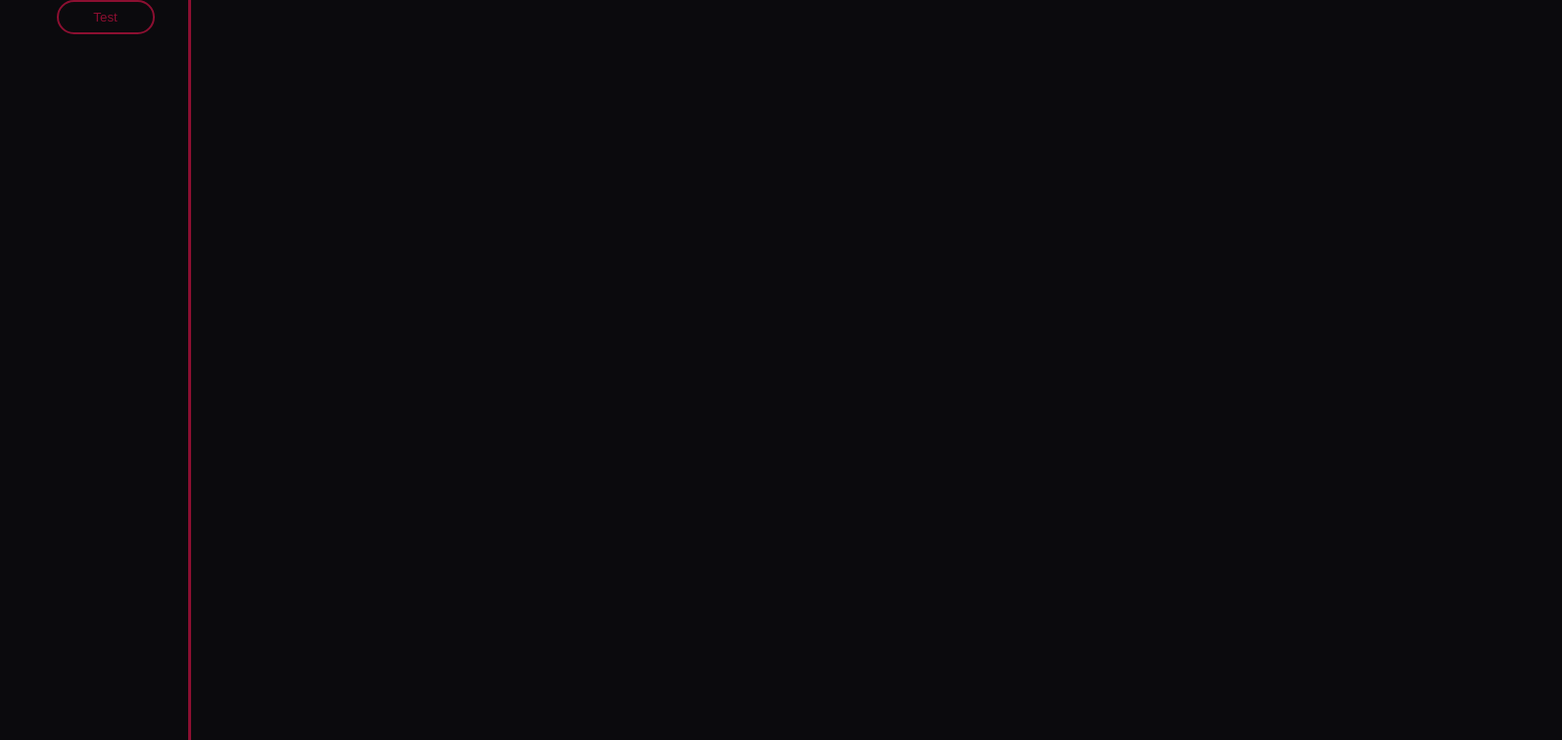
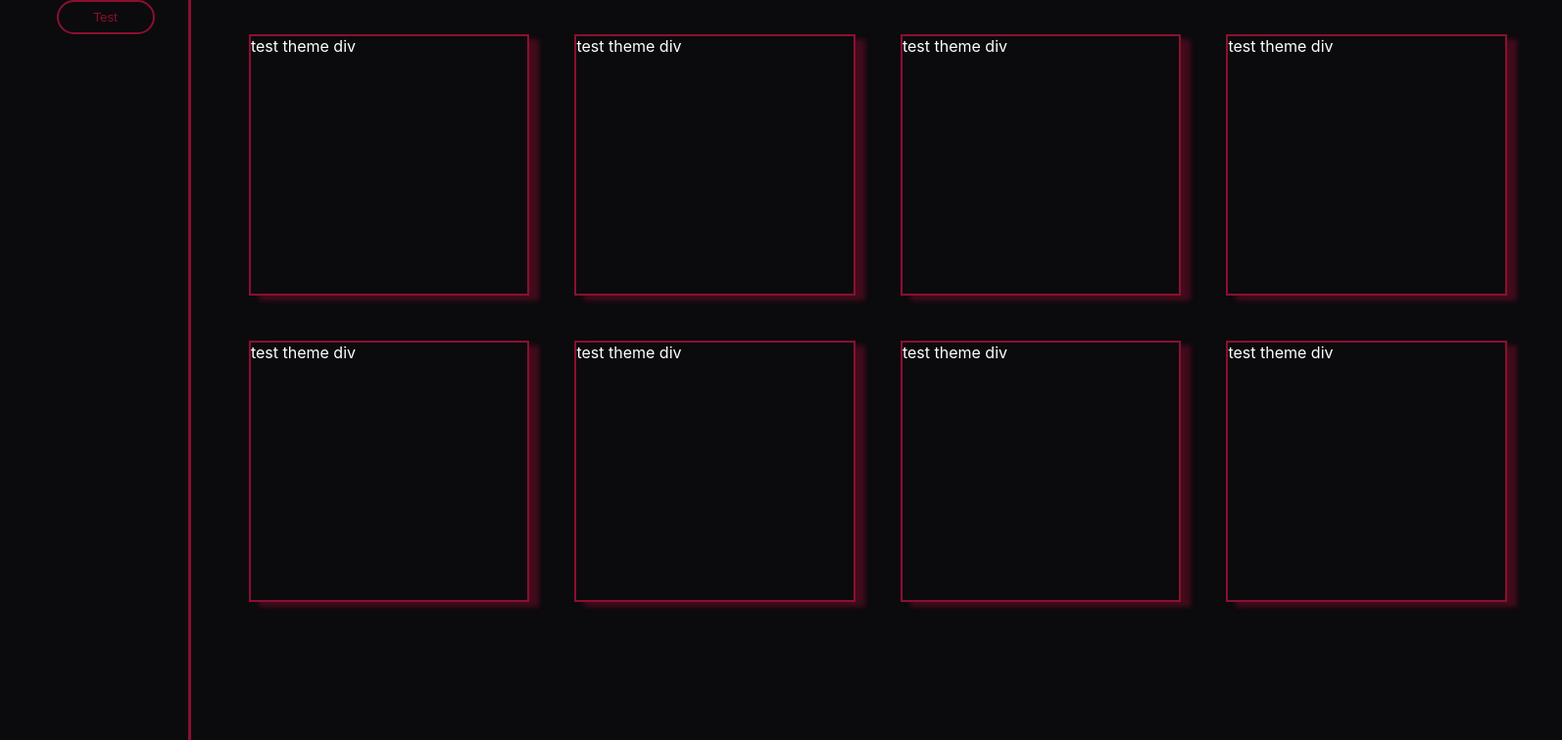
Before and after one commit to SCQuantum/ReactTemp, a React (Create React App) app: page / in a window 1280 px wide. Shown: the top 756 px of the page at 98% size, 1594 px wide, since content can reach past the window. Built offline with nearby package versions, Linux system fonts and the light colour scheme.

Commit message:
Made sidebar fixed in position, and begsun work on side scrolling theme picker (Unable to scroll sideways yet)

```diff
--- a/package.json
+++ b/package.json
@@ -7,6 +7,7 @@
     "@testing-library/react": "^9.3.2",
     "@testing-library/user-event": "^7.1.2",
     "cheerio": "^1.0.0-rc.5",
+    "horizontal-scroll": "^1.1.0",
     "puppeteer": "^7.0.1",
     "react": "^16.13.1",
     "react-dom": "^16.13.1",
--- a/src/Landing.css
+++ b/src/Landing.css
@@ -1,12 +1,15 @@
 html {
     height: 100%;
 }
+
+.container {}
 
 #sideBar {
     background-color: #0B0A0D;
     height: 100vh;
     width: 15vw;
     border-right: 3px solid #8C0F31;
+    position: fixed;
 }
 
 .button-container {
@@ -14,3 +17,32 @@
     width: 70%;
     padding-left: 30%;
 }
+
+#themeMenu {
+    display: grid;
+    grid-template-columns: 1fr 1fr 1fr 1fr;
+    grid-template-rows: 1fr 1fr;
+    grid-gap: 50px;
+    grid-auto-flow: column;
+    background-color: #0B0A0D;
+    height: 45vw;
+    width: 100vw;
+    margin-left: 15.15vw;
+    padding: 35px 60px;
+}
+
+.themeDiv {
+    background-color: #0B0A0D;
+    height: 100%;
+    width: 100%;
+    border: 2px solid #8C0F31;
+    box-shadow: 10px 5px 5px #8c0f306e;
+    transition: 0.25s;
+    color: white;
+}
+
+.themeDiv:hover {
+    border: 2px solid #D90D43;
+    box-shadow: 10px 5px 5px #d90d438f;
+    transition: 0.25s;
+}
--- a/src/Landing.js
+++ b/src/Landing.js
@@ -5,9 +5,21 @@
 function Landing(){
 
     return(
-        <div id="sideBar">
-            <div className="button-container">
-                <Button>Test</Button>
+        <div className="container">
+            <div id="sideBar">
+                <div className="button-container">
+                    <Button>Test</Button>
+                </div>
+            </div>
+            <div id="themeMenu">
+                <div className="themeDiv">test theme div</div>
+                <div className="themeDiv">test theme div</div>
+                <div className="themeDiv">test theme div</div>
+                <div className="themeDiv">test theme div</div>
+                <div className="themeDiv">test theme div</div>
+                <div className="themeDiv">test theme div</div>
+                <div className="themeDiv">test theme div</div>
+                <div className="themeDiv">test theme div</div>
             </div>
         </div>
     );
```
Also changed, not shown: 2 other files (tests, documents, lock files or other folders).
